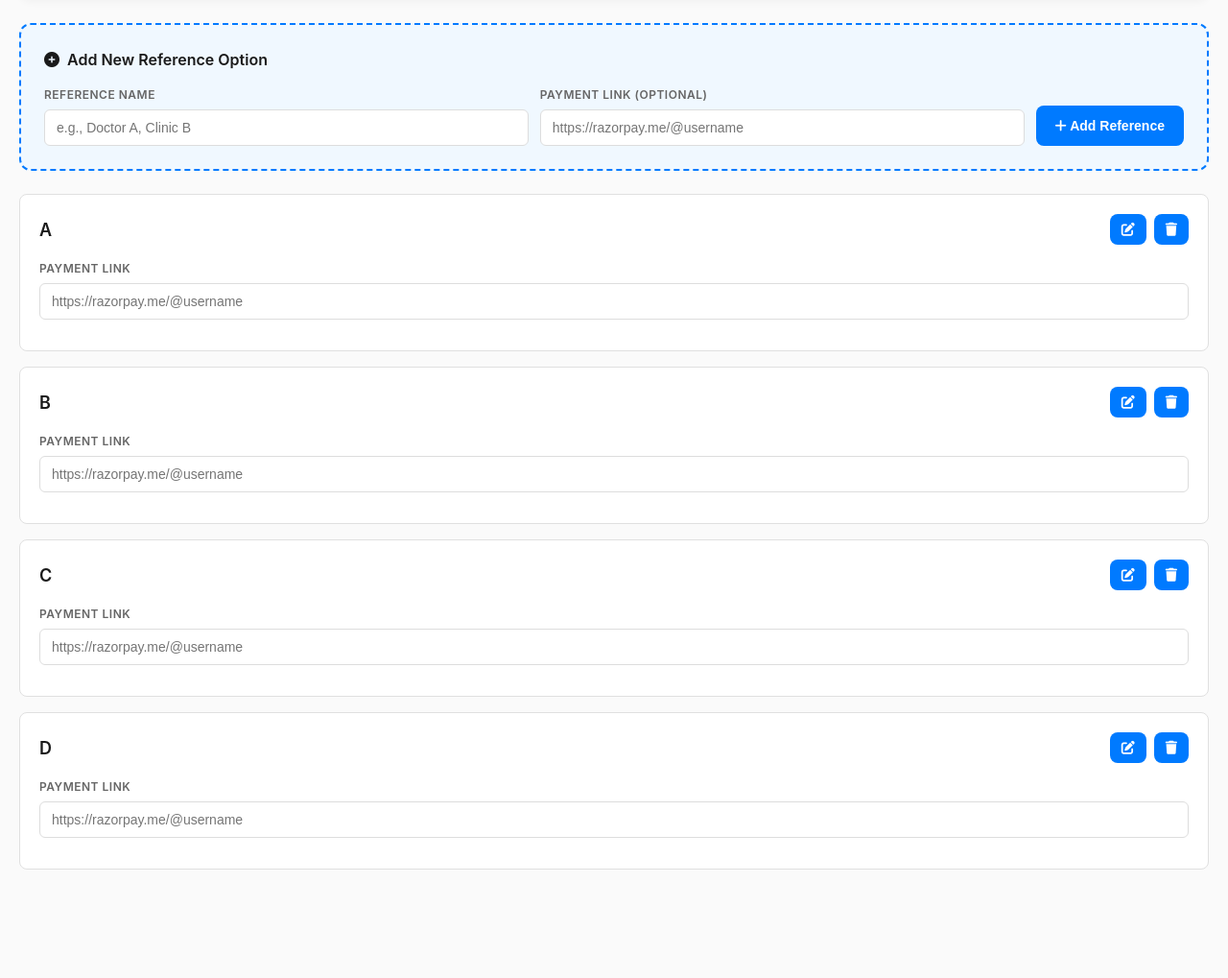
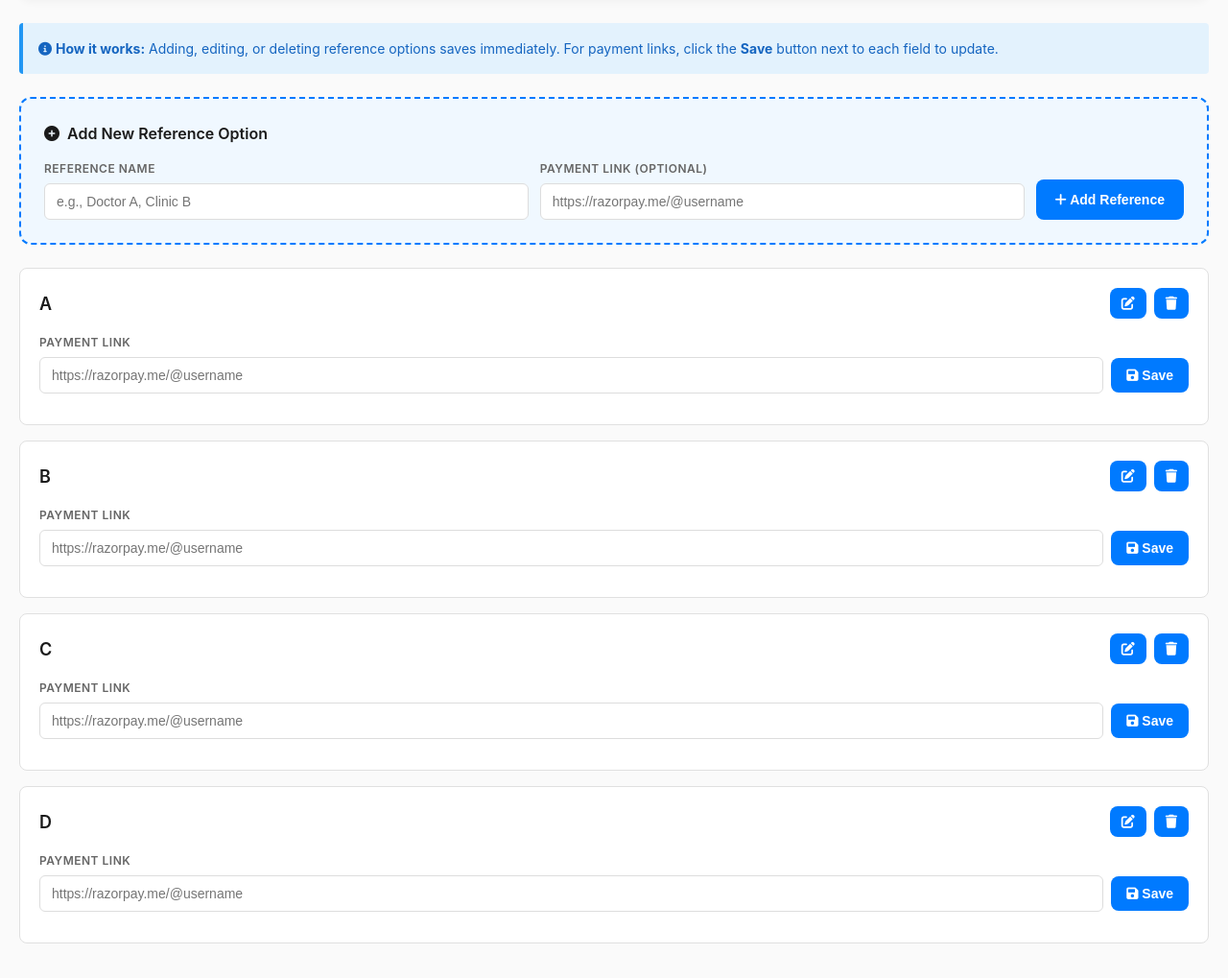
Before and after one commit to SuperShyft-devs/longevity-form, a Flask app: page /longevity-bio-ai/admin/config/reference-management in a window 1280 px wide. Shown: the part 111-1130 px from the top of the page at 96% size. Before the commit the page ends 1017 px from the top, so only its background shows below. Run offline with Flask 3, Linux system fonts and the light colour scheme; the visitor is signed in with stand-in values (Sample User, id 1); data comes from the database, SQL or seed files in the repository.

```diff
--- a/templates/bio_ai/admin_reference_management.html
+++ b/templates/bio_ai/admin_reference_management.html
@@ -148,6 +148,15 @@
             <span id="alertText"></span>
         </div>
 
+        <!-- Info Box -->
+        <div class="info-box" style="background: #e3f2fd; border-left: 4px solid #2196f3; padding: 16px; border-radius: 4px; margin-bottom: 24px;">
+            <p style="margin: 0; color: #1565c0; font-size: 14px;">
+                <i class="fas fa-info-circle"></i>
+                <strong>How it works:</strong> Adding, editing, or deleting reference options saves immediately.
+                For payment links, click the <strong>Save</strong> button next to each field to update.
+            </p>
+        </div>
+
         <!-- Add New Reference Section -->
         <div class="add-reference-section">
             <h4><i class="fas fa-plus-circle"></i> Add New Reference Option</h4>
@@ -231,8 +240,14 @@
                         </div>
                         <div class="form-group">
                             <label>Payment Link</label>
-                            <input type="url" id="payment_${name}" value="${paymentLink}"
-                                onblur="updatePaymentLink('${name}')" placeholder="https://razorpay.me/@username">
+                            <div style="display: flex; gap: 8px; align-items: center;">
+                                <input type="url" id="payment_${name}" value="${paymentLink}"
+                                    placeholder="https://razorpay.me/@username" style="flex: 1;">
+                                <button class="btn" onclick="updatePaymentLink('${name}')"
+                                    style="padding: 10px 16px; white-space: nowrap;">
+                                    <i class="fas fa-save"></i> Save
+                                </button>
+                            </div>
                         </div>
                     </div>
                 `;
@@ -279,6 +294,15 @@
             const input = document.getElementById('payment_' + name);
             const paymentLink = input.value.trim();
 
+            // Find the button and show loading state
+            const button = event ? event.target.closest('button') : null;
+            const originalButtonHTML = button ? button.innerHTML : null;
+
+            if (button) {
+                button.disabled = true;
+                button.innerHTML = '<i class="fas fa-spinner fa-spin"></i> Saving...';
+            }
+
             try {
                 const response = await fetch('{{ url_for('bio_ai.admin_reference_config') }}', {
                     method: 'POST',
@@ -297,6 +321,11 @@
                 }
             } catch (error) {
                 showAlert('Error updating payment link: ' + error.message, 'error');
+            } finally {
+                if (button && originalButtonHTML) {
+                    button.disabled = false;
+                    button.innerHTML = originalButtonHTML;
+                }
             }
         }
 
```
